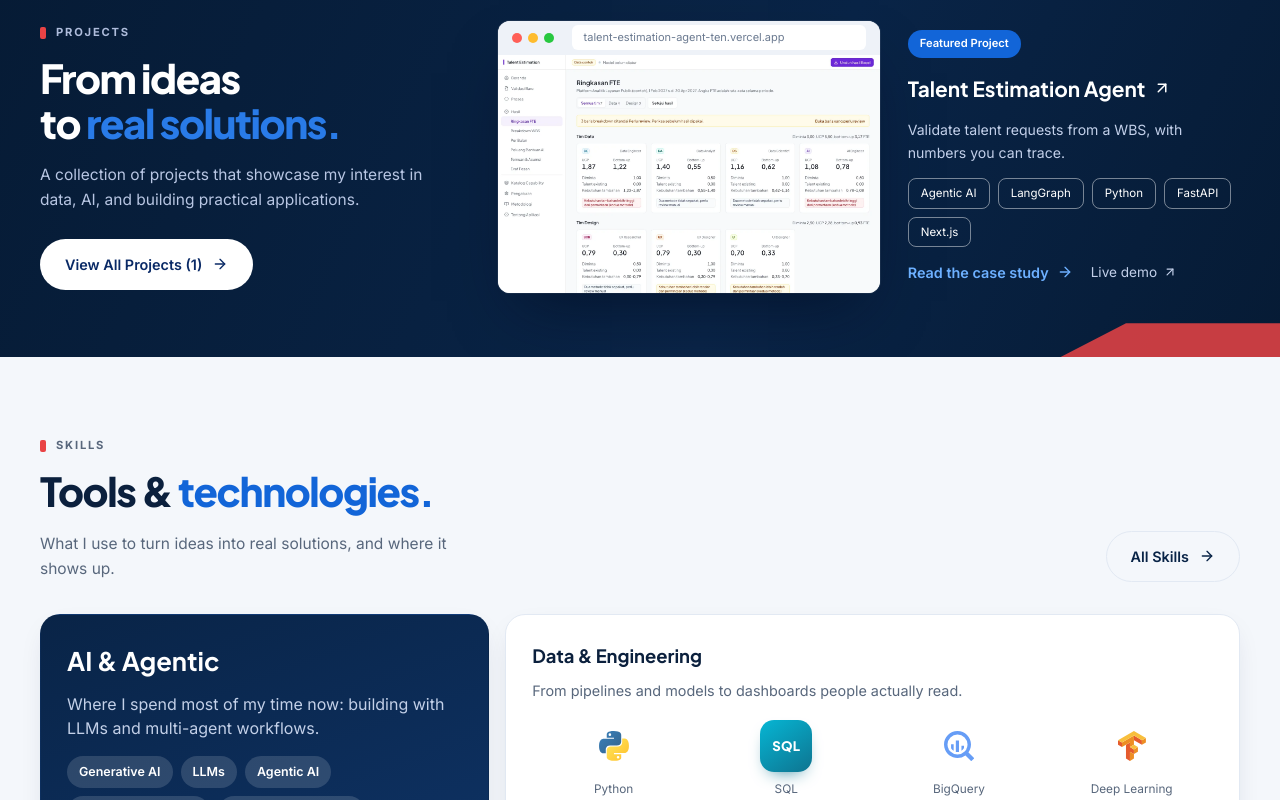
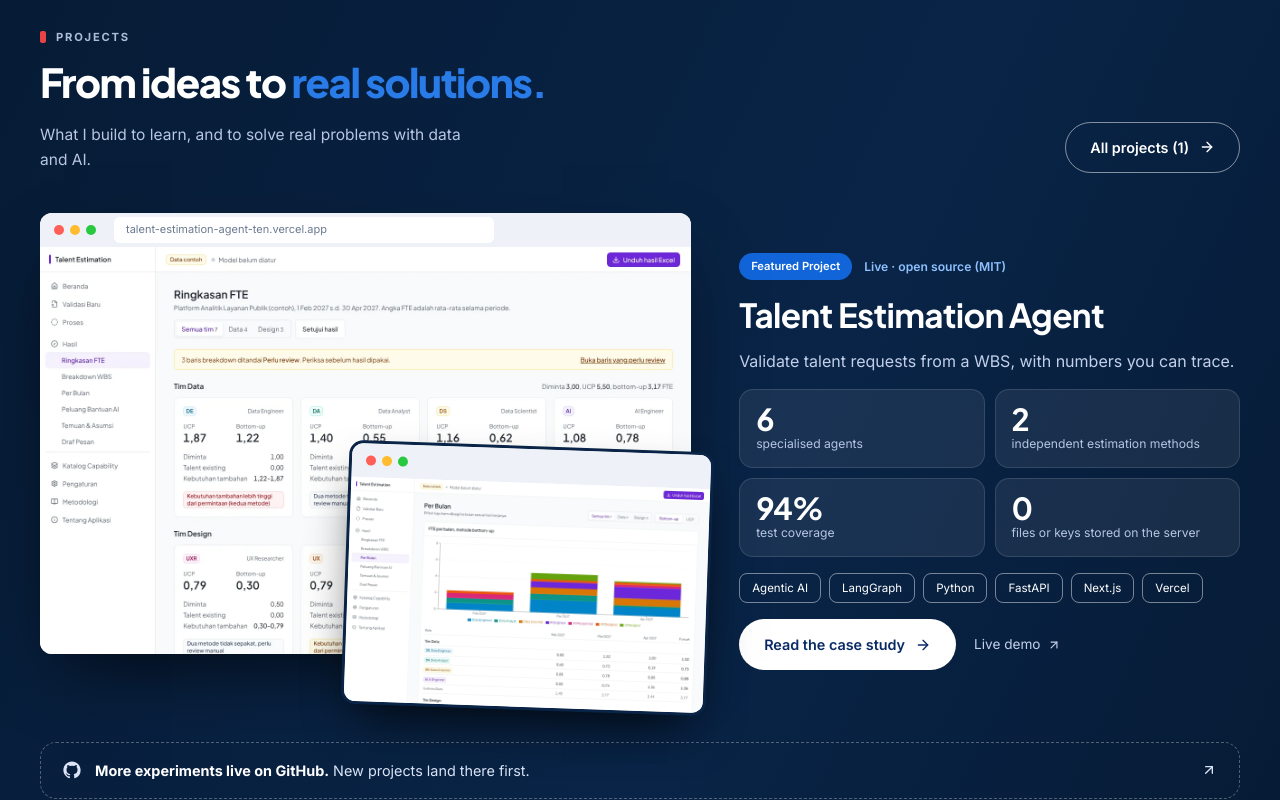
Before and after one commit to adryanra97/alvin-homepage, a Next.js app: page / in a window 1280 px wide. Shown: the part 2300-3100 px from the top of the page. Built offline with nearby package versions, Linux system fonts and the light colour scheme; no server answers.

Commit message:
Rework home projects section into a larger showcase
- Large browser mockup with an overlapping second screenshot
- Key numbers as stat tiles, status line and a case-study button
- GitHub call-to-action strip instead of an empty placeholder card

```diff
--- a/app/globals.css
+++ b/app/globals.css
@@ -865,3 +865,43 @@
   .bento { grid-template-columns: 1fr; }
   .bento-icons { grid-template-columns: repeat(4, 1fr); }
 }
+
+/* ---------- projects showcase (home) ---------- */
+.projects { padding: 72px 0 64px; }
+.pj-wrap { position: relative; z-index: 1; }
+.pj-head { display: flex; justify-content: space-between; align-items: flex-end; gap: 24px; flex-wrap: wrap; margin-bottom: 40px; }
+.pj-head .body-text { margin-bottom: 0; max-width: 46ch; }
+.btn-outline-light { border: 1.5px solid rgba(255, 255, 255, .5); color: #fff; background: transparent; }
+.btn-outline-light:hover { background: rgba(255, 255, 255, .1); }
+.pj-stage { display: grid; grid-template-columns: 1.3fr 1fr; gap: 48px; align-items: center; }
+.pj-visual { position: relative; padding-bottom: 56px; }
+.pj-main { box-shadow: 0 30px 70px -24px rgba(0, 0, 0, .75); }
+.pj-second { position: absolute; right: -18px; bottom: 0; width: 56%; transform: rotate(2deg); box-shadow: 0 24px 50px -16px rgba(0, 0, 0, .8); border: 3px solid var(--navy-900); border-radius: 14px; }
+.pj-info { display: grid; gap: 16px; }
+.pj-top { display: flex; align-items: center; gap: 12px; flex-wrap: wrap; }
+.pj-status { font-size: .76rem; color: #8fc1ff; font-weight: 600; }
+.pj-title { margin: 0; font-size: clamp(1.7rem, 2.6vw, 2.2rem); line-height: 1.1; letter-spacing: -.02em; }
+.pj-title a { color: #fff; }
+.pj-title a:hover { text-decoration: underline; text-decoration-color: var(--accent-red); text-underline-offset: 6px; }
+.pj-tagline { margin: 0; color: #c3d0ea; font-size: 1rem; line-height: 1.5; }
+.pj-stats { display: grid; grid-template-columns: 1fr 1fr; gap: 10px; }
+.pj-stats li { padding: 14px 16px; border-radius: 14px; background: rgba(255, 255, 255, .07); border: 1px solid rgba(255, 255, 255, .12); display: grid; gap: 2px; }
+.pj-stats strong { font-family: var(--font-display); font-size: 1.9rem; line-height: 1; color: #fff; letter-spacing: -.03em; }
+.pj-stats span { font-size: .76rem; color: #b6c5e2; line-height: 1.35; }
+.pj-more {
+  margin-top: 32px; display: flex; align-items: center; gap: 14px; padding: 16px 22px; border-radius: 16px; color: #dbe5f7; font-size: .9rem;
+  border: 1px dashed rgba(255, 255, 255, .3); transition: background-color .2s, border-color .2s;
+}
+.pj-more span { flex: 1; }
+.pj-more strong { color: #fff; }
+.pj-more:hover { background: rgba(255, 255, 255, .07); border-color: rgba(255, 255, 255, .55); }
+@media (max-width: 900px) {
+  .pj-stage { grid-template-columns: 1fr; gap: 32px; }
+  .pj-visual { padding-bottom: 36px; }
+  .pj-second { right: -6px; width: 52%; }
+}
+@media (max-width: 520px) {
+  .pj-second { display: none; }
+  .pj-visual { padding-bottom: 0; }
+  .pj-more { align-items: flex-start; }
+}
--- a/app/page.tsx
+++ b/app/page.tsx
@@ -2,7 +2,7 @@
 import { ArrowRight, Download } from "lucide-react";
 import AboutBlock from "@/components/AboutBlock";
 import ExperienceTimeline from "@/components/ExperienceTimeline";
-import FeaturedProject from "@/components/FeaturedProject";
+import ProjectShowcase from "@/components/ProjectShowcase";
 import SkillsBento from "@/components/SkillsBento";
 import { Skyline } from "@/components/Art";
 import { Icon, LinkedInIcon } from "@/components/icons";
@@ -150,24 +150,24 @@
 
       {/* PROJECTS (teaser) */}
       <section className="projects">
-        <div className="container projects-grid">
-          <div className="projects-intro">
+        <div className="container pj-wrap">
+          <div className="pj-head">
+            <div>
               <p className="eyebrow eyebrow-light">
                 <span>Projects</span>
               </p>
               <h2>
-              From ideas
-              <br />
-              to <span className="accent-light">real solutions.</span>
+                From ideas to <span className="accent-light">real solutions.</span>
               </h2>
               <p className="body-text light">
-              A collection of projects that showcase my interest in data, AI, and building practical applications.
+                What I build to learn, and to solve real problems with data and AI.
               </p>
-            <Link href="/projects" className="btn btn-light">
-              View All Projects ({projects.length}) <ArrowRight size={16} />
+            </div>
+            <Link href="/projects" className="btn btn-outline-light">
+              All projects ({projects.length}) <ArrowRight size={16} />
             </Link>
           </div>
-          <FeaturedProject />
+          <ProjectShowcase />
         </div>
       </section>
 
--- /dev/null
+++ b/components/ProjectShowcase.tsx
@@ -0,0 +1,62 @@
+import Link from "next/link";
+import { ArrowRight, ArrowUpRight } from "lucide-react";
+import { GitHubIcon } from "./icons";
+import { profile, projects } from "@/data/site";
+import BrowserFrame from "./BrowserFrame";
+
+/** Showcase proyek unggulan di Home: visual besar, angka kunci, dan ajakan ke GitHub. */
+export default function ProjectShowcase() {
+  const p = projects.find((x) => x.featured) ?? projects[0];
+  if (!p) return null;
+  const host = p.url.replace(/^https?:\/\//, "").replace(/\/$/, "");
+  return (
+    <>
+      <div className="pj-stage">
+        <div className="pj-visual">
+          <BrowserFrame src={p.cover} alt={`${p.title}: results overview`} label={host} className="pj-main" />
+          {p.cover2 ? (
+            <BrowserFrame src={p.cover2} alt={`${p.title}: monthly view`} className="pj-second" />
+          ) : null}
+        </div>
+        <div className="pj-info">
+          <div className="pj-top">
+            <span className="badge">Featured Project</span>
+            <span className="pj-status">{p.status}</span>
+          </div>
+          <h3 className="pj-title">
+            <Link href={`/projects/${p.slug}`}>{p.title}</Link>
+          </h3>
+          <p className="pj-tagline">{p.tagline}</p>
+          <ul className="pj-stats">
+            {p.stats.map((s) => (
+              <li key={s.label}>
+                <strong>{s.value}</strong>
+                <span>{s.label}</span>
+              </li>
+            ))}
+          </ul>
+          <ul className="tags">
+            {p.tags.slice(0, 6).map((t) => (
+              <li key={t}>{t}</li>
+            ))}
+          </ul>
+          <div className="proj-links">
+            <Link href={`/projects/${p.slug}`} className="btn btn-light">
+              Read the case study <ArrowRight size={16} />
+            </Link>
+            <a href={p.url} target="_blank" rel="noopener noreferrer" className="link-ghost">
+              Live demo <ArrowUpRight size={14} />
+            </a>
+          </div>
+        </div>
+      </div>
+      <a href={profile.links.github} target="_blank" rel="noopener noreferrer" className="pj-more">
+        <GitHubIcon size={18} />
+        <span>
+          <strong>More experiments live on GitHub.</strong> New projects land there first.
+        </span>
+        <ArrowUpRight size={16} aria-hidden="true" />
+      </a>
+    </>
+  );
+}
```
Lines whose indentation alone changed are shown as unchanged.
